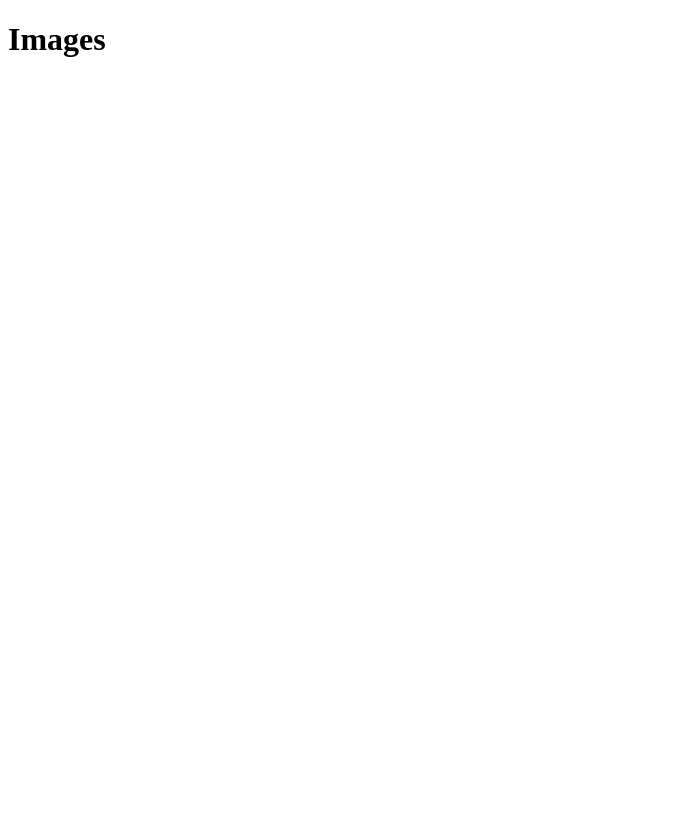
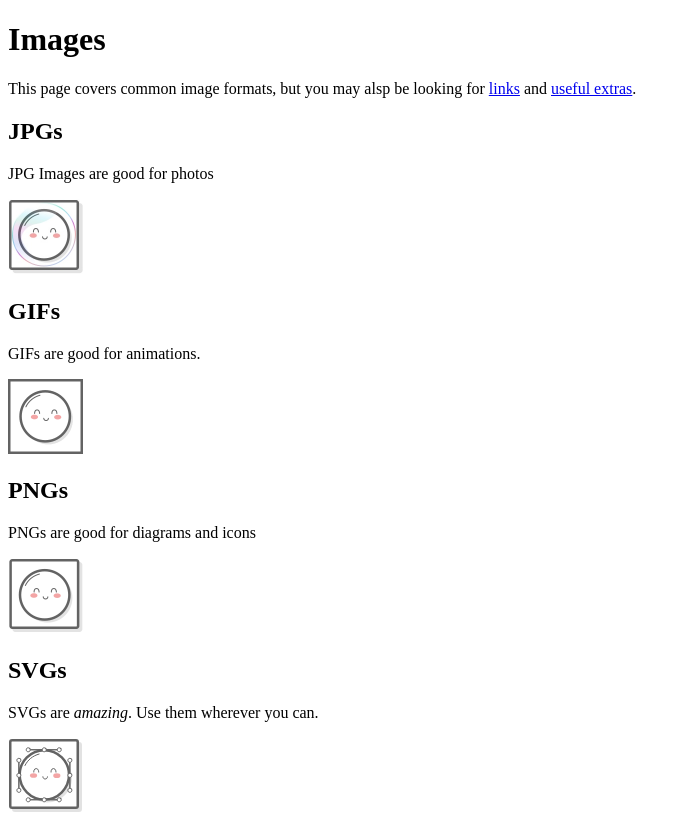
Before and after one commit to AimDad94/git_test, a plain HTML site: page links-and-images/images.html in a window 1280 px wide. Shown: the whole page, without its empty margins (0-691 px from the left). Before the commit the page ends 800 px from the top, so only its background shows below. Drawn offline with Linux system fonts and the light colour scheme.

Commit message:
billeder tilføjet

```diff
--- a/links-and-images/images.html
+++ b/links-and-images/images.html
@@ -5,5 +5,32 @@
   </head>
   <body>
     <h1>Images</h1>
+
+    <p>This page covers common image formats, but you may alsp be looking for <a href="links.html">links</a> and <a href="misc/extras.html">useful extras</a>.</p>
+
+    <h2>JPGs</h2>
+
+    <p>JPG Images are good for photos</p>
+
+    <img src="images/mochi.jpg" width="75" alt="static image of a cute little fella">
+
+    <h2>GIFs</h2>
+
+    <p>GIFs are good for animations.</p>
+
+    <img src="images/mochi.gif" width="75" alt="a gif of a cute little guy">
+
+    <h2>PNGs</h2>
+
+    <p>PNGs are good for diagrams and icons</p>
+
+    <img src="images/mochi.png" width="75" alt="image of a cute fella but in png format">
+
+    <h2>SVGs</h2>
+
+    <p>SVGs are <em>amazing</em>. Use them wherever you can.</p>
+
+    <img src="images/mochi.svg" alt="but now with SVG">
+
   </body>
 </html>
```
